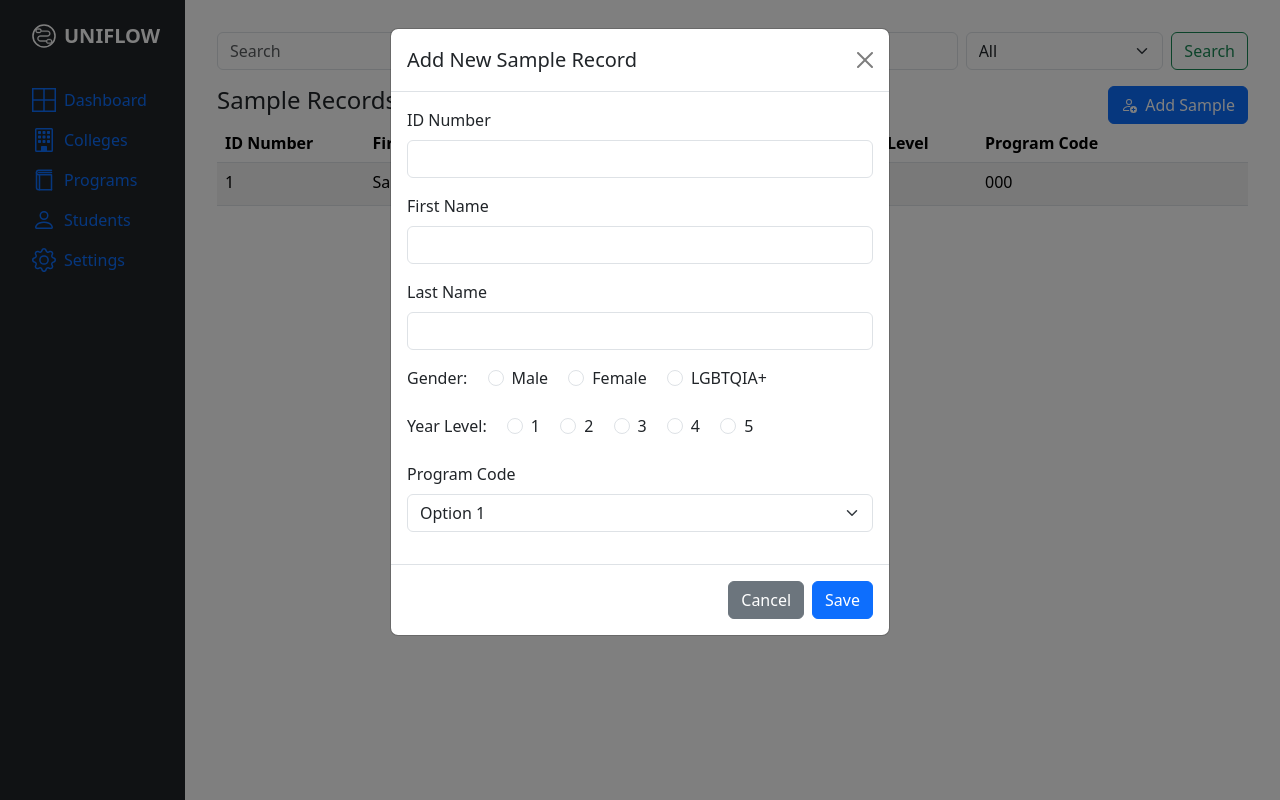
After one commit to KnightmareLeon/simple-student-information-system-webapp, a Flask app: template src/views/templates/students/index.html in a window 1280 px wide, after a click that opens the changed part. The commit adds this page. Run offline with Flask 3, Linux system fonts and the light colour scheme; the template is opened without the code that fills it: most values are stand-ins (such as "Sample title", 1, 10 or a date in 2020); some libraries are stand-ins or nearby versions.

```diff
--- a/src/controllers/collegesController.py
+++ b/src/controllers/collegesController.py
@@ -10,4 +10,4 @@ def index():
     global records
     if(len(records) == 0):
         records = CollegesModel.getRecords()
-    return render_template("colleges.html", active_page = 'colleges', header_var='College', records=records)
+    return render_template("colleges/index.html", active_page = 'colleges', header_var='College', records=records)
--- a/src/controllers/programsController.py
+++ b/src/controllers/programsController.py
@@ -10,4 +10,4 @@ def index():
     global records
     if(len(records) == 0):
         records = ProgramsModel.getRecords()
-    return render_template("programs.html", active_page = 'programs', header_var='Program', records=records)
+    return render_template("programs/index.html", active_page = 'programs', header_var='Program', records=records)
--- a/src/controllers/studentsController.py
+++ b/src/controllers/studentsController.py
@@ -9,4 +9,4 @@ def index():
     global records
     if(len(records) == 0):
         records = StudentsModel.getRecords()
-    return render_template("students.html", active_page = 'students', header_var='Student', records=records)
+    return render_template("students/index.html", active_page = 'students', header_var='Student', records=records)
--- /dev/null
+++ b/src/views/templates/partials/_base_record_modal.html
@@ -0,0 +1,20 @@
+<div class="modal fade" id="{{ modal_id }}" tabindex="-1" aria-labelledby="{{arial_label}}" aria-hidden="true">
+    <div class="modal-dialog">
+        <div class="modal-content">
+            <div class="modal-header">
+                <h5 class="modal-title" id="addRecordModalLabel">{{title}}</h5>
+                <button type="button" class="btn-close" data-bs-dismiss="modal" aria-label="Close"></button>
+            </div>
+            <div class="modal-body">
+                {% block modal_body %}
+
+                {% endblock %}
+            </div>
+            <div class="modal-footer">
+                <button type="button" class="btn btn-secondary" data-bs-dismiss="modal">Cancel</button>
+                <button type="submit" form="addRecordForm" class="btn btn-primary">Save</button>
+            </div>
+
+        </div>
+    </div>
+</div>
--- /dev/null
+++ b/src/views/templates/partials/_row_buttons.html
@@ -0,0 +1,16 @@
+<td class="fit">
+    <button class="btn btn-primary btn-sm " data-bs-toggle="modal" data-bs-target="#editRecordModal{{key}}">
+        <svg xmlns="http://www.w3.org/2000/svg" width="16" height="16" fill="currentColor" class="bi bi-pencil" viewBox="0 0 16 16">
+            <path d="M12.146.146a.5.5 0 0 1 .708 0l3 3a.5.5 0 0 1 0 .708l-10 10a.5.5 0 0 1-.168.11l-5 2a.5.5 0 0 1-.65-.65l2-5a.5.5 0 0 1 .11-.168zM11.207 2.5 13.5 4.793 14.793 3.5
+            12.5 1.207zm1.586 3L10.5 3.207 4 9.707V10h.5a.5.5 0 0 1 .5.5v.5h.5a.5.5 0 0 1 .5.5v.5h.293zm-9.761 5.175-.106.106-1.528 3.821 3.821-1.528.106-.106A.5.5 0 0 1 5 12.5V12h-.5a.5.5
+            0 0 1-.5-.5V11h-.5a.5.5 0 0 1-.468-.325"/>
+        </svg>
+    </button>
+    <button class="btn btn-danger btn-sm">
+        <svg xmlns="http://www.w3.org/2000/svg" width="16" height="16" fill="currentColor" class="bi bi-trash" viewBox="0 0 16 16">
+            <path d="M5.5 5.5A.5.5 0 0 1 6 6v6a.5.5 0 0 1-1 0V6a.5.5 0 0 1 .5-.5m2.5 0a.5.5 0 0 1 .5.5v6a.5.5 0 0 1-1 0V6a.5.5 0 0 1 .5-.5m3 .5a.5.5 0 0 0-1 0v6a.5.5 0 0 0 1 0z"/>
+            <path d="M14.5 3a1 1 0 0 1-1 1H13v9a2 2 0 0 1-2 2H5a2 2 0 0 1-2-2V4h-.5a1 1 0 0 1-1-1V2a1 1 0 0 1 1-1H6a1 1 0 0 1 1-1h2a1 1 0 0 1 1 1h3.5a1 1 0 0 1 1 1zM4.118 4 4 4.059V13a1 1 0 0 0 1
+            1h6a1 1 0 0 0 1-1V4.059L11.882 4zM2.5 3h11V2h-11z"/>
+        </svg>
+    </button>
+</td>
--- /dev/null
+++ b/src/views/templates/students/index.html
@@ -0,0 +1,54 @@
+{% extends "table_base.html" %}
+
+{% block title %}Uniflow Students{% endblock %}
+
+{% block content %}
+    {{super()}}
+{% endblock %}
+
+{% block filteroptions %}
+<option value="1" selected>All</option>
+<option value="2">ID Number</option>
+<option value="3">First Name</option>
+<option value="4">Last Name</option>
+<option value="5">Gender</option>
+<option value="6">Year Level</option>
+<option value="7">Program Code</option>
+{% endblock %}
+
+{% block addbuttonicon %}
+<svg xmlns="http://www.w3.org/2000/svg" width="16" height="16" fill="currentColor" class="bi bi-person-add" viewBox="0 0 16 16">
+    <path d="M12.5 16a3.5 3.5 0 1 0 0-7 3.5 3.5 0 0 0 0 7m.5-5v1h1a.5.5 0 0 1 0 1h-1v1a.5.5 0 0 1-1 0v-1h-1a.5.5 0 0 1 0-1h1v-1a.5.5 0 0 1 1 0m-2-6a3 3 0 1 1-6 0 3 3 0 0 1 6 0M8 7a2 2 0 1 0 0-4 2 2 0 0 0 0 4"/>
+    <path d="M8.256 14a4.5 4.5 0 0 1-.229-1.004H3c.001-.246.154-.986.832-1.664C4.484 10.68 5.711 10 8 10q.39 0 .74.025c.226-.341.496-.65.804-.918Q8.844 9.002 8 9c-5 0-6 3-6 4s1 1 1 1z"/>
+</svg>
+{% endblock %}
+
+{% block tableheader %}
+<th>ID Number</th>
+<th>First Name</th>
+<th>Last Name</th>
+<th>Gender</th>
+<th>Year Level</th>
+<th>Program Code</th>
+{% endblock %}
+
+{% block tablerow %}
+    {% for r in records %}
+        <tr>
+            <td>{{ r.ID }}</td>
+            <td>{{ r.FirstName }}</td>
+            <td>{{ r.LastName }}</td>
+            <td>{{ r.Gender }}</td>
+            <td>{{ r.YearLevel }}</td>
+            <td>{{ r.ProgramCode }}</td>
+            {% with key=r.ID %}
+                {% include "partials/_row_buttons.html"  %}
+            {% endwith %}
+        </tr>
+        {% with key=r.ID %}
+            {% include "students/partials/_update_modal.html" %}
+        {% endwith %}
+    {% endfor %}
+{% endblock %}
+
+{% include "students/partials/_create_modal.html" %}
--- /dev/null
+++ b/src/views/templates/students/partials/_create_modal.html
@@ -0,0 +1,9 @@
+{% extends "partials/_base_record_modal.html" %}
+
+{% block modal_body %}
+    {% include "students/partials/_form.html" %}
+{% endblock %}
+
+{% set modal_id = "addRecordModal" %}
+{% set title = "Add New " ~ header_var ~ " Record" %}
+{% set arial_label = "addRecordModalLabel" %}
--- a/src/views/templates/students.html
+++ b/src/views/templates/students/partials/_form.html
@@ -1,53 +1,4 @@
-{% extends "table_base.html" %}
-
-{% block title %}Uniflow Students{% endblock %}
-
-{% block content %}
-    {{super()}}
-{% endblock %}
-
-{% block filteroptions %}
-<option value="1" selected>All</option>
-<option value="2">ID Number</option>
-<option value="3">First Name</option>
-<option value="4">Last Name</option>
-<option value="5">Gender</option>
-<option value="6">Year Level</option>
-<option value="7">Program Code</option>
-{% endblock %}
-
-{% block addbuttonicon %}
-<svg xmlns="http://www.w3.org/2000/svg" width="16" height="16" fill="currentColor" class="bi bi-person-add" viewBox="0 0 16 16">
-    <path d="M12.5 16a3.5 3.5 0 1 0 0-7 3.5 3.5 0 0 0 0 7m.5-5v1h1a.5.5 0 0 1 0 1h-1v1a.5.5 0 0 1-1 0v-1h-1a.5.5 0 0 1 0-1h1v-1a.5.5 0 0 1 1 0m-2-6a3 3 0 1 1-6 0 3 3 0 0 1 6 0M8 7a2 2 0 1 0 0-4 2 2 0 0 0 0 4"/>
-    <path d="M8.256 14a4.5 4.5 0 0 1-.229-1.004H3c.001-.246.154-.986.832-1.664C4.484 10.68 5.711 10 8 10q.39 0 .74.025c.226-.341.496-.65.804-.918Q8.844 9.002 8 9c-5 0-6 3-6 4s1 1 1 1z"/>
-</svg>
-{% endblock %}
-
-{% block tableheader %}
-<th>ID Number</th>
-<th>First Name</th>
-<th>Last Name</th>
-<th>Gender</th>
-<th>Year Level</th>
-<th>Program Code</th>
-{% endblock %}
-
-{% block tablerow %}
-{% for r in records %}
-<tr>
-    <td>{{ r.ID }}</td>
-    <td>{{ r.FirstName }}</td>
-    <td>{{ r.LastName }}</td>
-    <td>{{ r.Gender }}</td>
-    <td>{{ r.YearLevel }}</td>
-    <td>{{ r.ProgramCode }}</td>
-    {{ super() }}
-</tr>
-{% endfor %}
-{% endblock %}
-
-{% block addform %}
-<form id="addRecordForm" method="POST" action="/add_record">
+<form id="{{ form_id }}" method="POST" action="{{ action_url }}">
     <div class="mb-3">
         <label for="recordID" class="form-label">ID Number</label>
         <input type="text" class="form-control" id="recordID" name="recordID" required>
@@ -104,11 +55,10 @@
     </div>
     <div class="mb-3">
         <label for="recordProgramCode" class="form-label">Program Code</label>
-        <select class="form-select" id="recordProgramCode">
+        <select class="form-select recordProgramCode" id="recordProgramCode">
             <option value="1">Option 1</option>
             <option value="2">Option 2</option>
             <option value="3">Option 3</option>
         </select>
     </div>
 </form>
-{% endblock %}
--- /dev/null
+++ b/src/views/templates/students/partials/_update_modal.html
@@ -0,0 +1,9 @@
+{% extends "partials/_base_record_modal.html" %}
+
+{% block modal_body %}
+    {% include "students/partials/_form.html" %}
+{% endblock %}
+
+{% set modal_id = "editRecordModal" ~ key %}
+{% set title = "Edit " ~ header_var ~ " Record" %}
+{% set arial_label = "editRecordModalLabel" %}
--- a/src/views/templates/table_base.html
+++ b/src/views/templates/table_base.html
@@ -35,7 +35,7 @@
     <tbody>
         {% block tablerow %}
                 <td class="fit">
-                    <button class="btn btn-primary btn-sm">
+                    <button class="btn btn-primary btn-sm " data-bs-toggle="modal" data-bs-target="#editRecordModal">
                         <svg xmlns="http://www.w3.org/2000/svg" width="16" height="16" fill="currentColor" class="bi bi-pencil" viewBox="0 0 16 16">
                             <path d="M12.146.146a.5.5 0 0 1 .708 0l3 3a.5.5 0 0 1 0 .708l-10 10a.5.5 0 0 1-.168.11l-5 2a.5.5 0 0 1-.65-.65l2-5a.5.5 0 0 1 .11-.168zM11.207 2.5 13.5 4.793 14.793 3.5
                             12.5 1.207zm1.586 3L10.5 3.207 4 9.707V10h.5a.5.5 0 0 1 .5.5v.5h.5a.5.5 0 0 1 .5.5v.5h.293zm-9.761 5.175-.106.106-1.528 3.821 3.821-1.528.106-.106A.5.5 0 0 1 5 12.5V12h-.5a.5.5
@@ -53,24 +53,5 @@
         {% endblock %}
     </tbody>
 </table>
-<div class="modal fade" id="addRecordModal" tabindex="-1" aria-labelledby="addRecordModalLabel" aria-hidden="true">
-    <div class="modal-dialog">
-        <div class="modal-content">
-            <div class="modal-header">
-                <h5 class="modal-title" id="addRecordModalLabel">Add New {{ header_var }} Record</h5>
-                <button type="button" class="btn-close" data-bs-dismiss="modal" aria-label="Close"></button>
-            </div>
-            <div class="modal-body">
-                {% block addform %}
 
-                {% endblock %}
-            </div>
-            <div class="modal-footer">
-                <button type="button" class="btn btn-secondary" data-bs-dismiss="modal">Cancel</button>
-                <button type="submit" form="addRecordForm" class="btn btn-primary">Save</button>
-            </div>
-
-        </div>
-    </div>
-</div>
 {% endblock %}
```
Also changed, not shown: src/views/templates/colleges/index.html (renamed from src/views/templates/colleges.html, +7 -13 lines), src/views/templates/colleges/partials/_create_modal.html (added, +9 -0 lines), src/views/templates/colleges/partials/_form.html (added, +10 -0 lines), src/views/templates/colleges/partials/_update_modal.html (added, +9 -0 lines), src/views/templates/programs/index.html (renamed from src/views/templates/programs.html, +7 -21 lines), src/views/templates/programs/partials/_create_modal.html (added, +9 -0 lines), src/views/templates/programs/partials/_form.html (added, +18 -0 lines), src/views/templates/programs/partials/_update_modal.html (added, +9 -0 lines).
